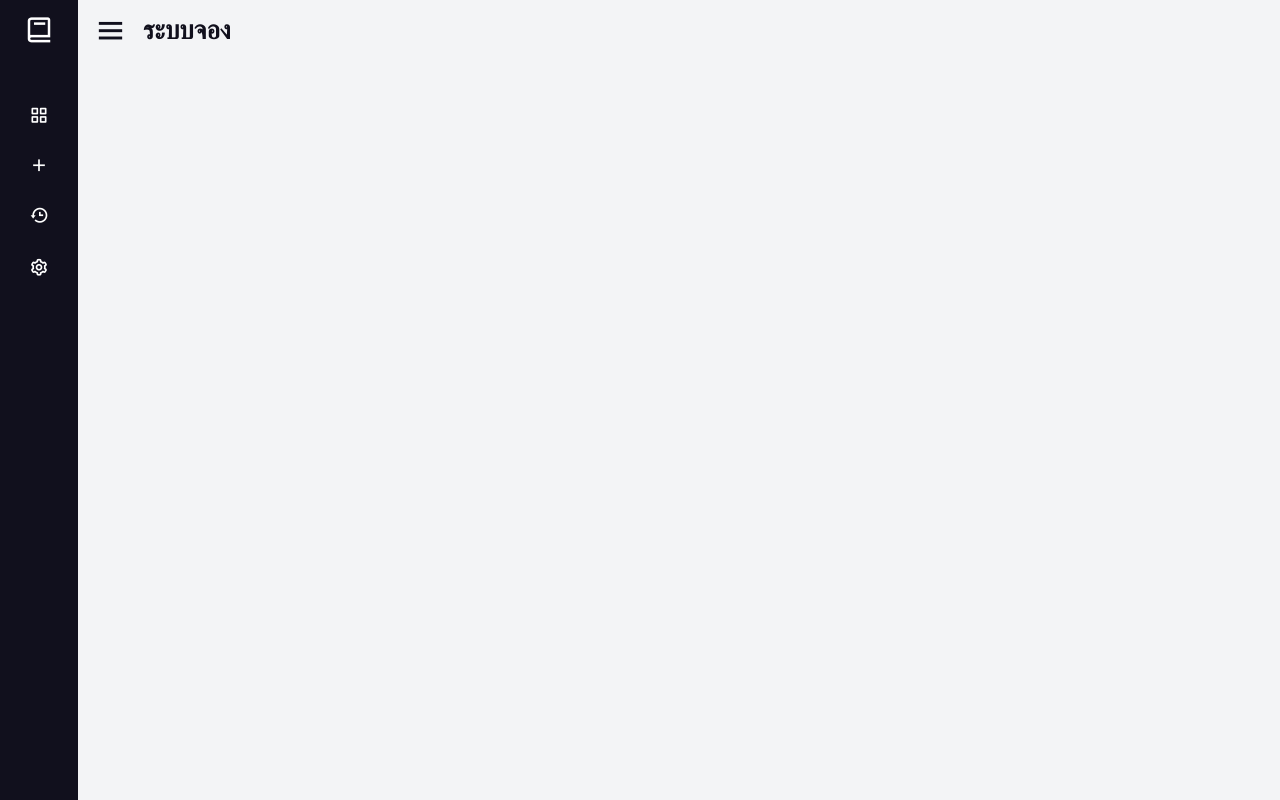
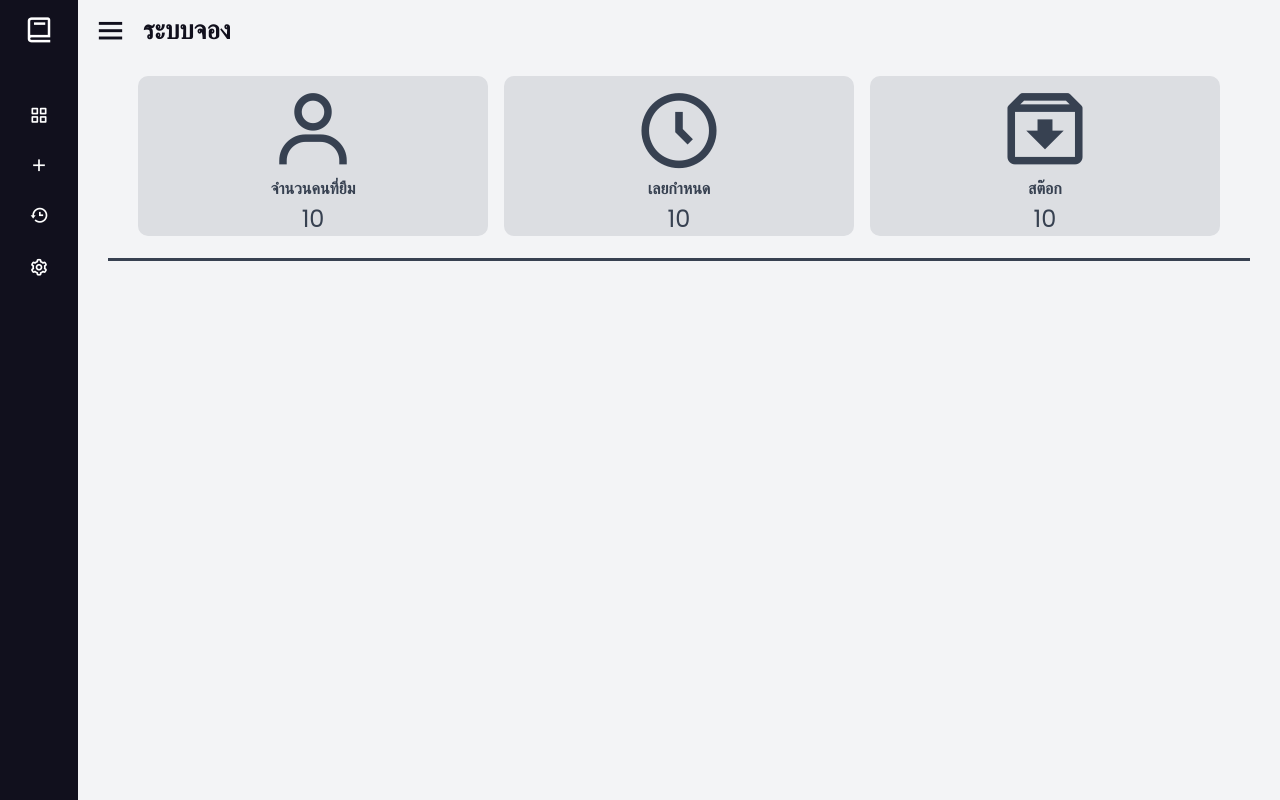
Before and after one commit to JAAAAAAP/bookingphp, a PHP site: page /admin.php in a window 1280 px wide. Run offline with PHP 8.4, Linux system fonts and the light colour scheme.

Commit message:
ตกแต่งหน้าแอดมินเพิ่ม

```diff
--- a/src/admin.php
+++ b/src/admin.php
@@ -44,12 +44,12 @@ $dbcon = new User;
             </li>
             <!-- เพิ่ม -->
             <li>
-                <a href="#">
+                <a href="upload.php">
                     <i class='bx bx-plus'></i>
                     <span class="link_name">เพิ่ม</span>
                 </a>
                 <ul class="sub-menu blank">
-                    <li><a class="link_name" href="#">เพิ่ม</a></li>
+                    <li><a class="link_name" href="upload.php">เพิ่ม</a></li>
                 </ul>
             </li>
             <!-- ประวัติ -->
@@ -103,9 +103,37 @@ $dbcon = new User;
             <i class='bx bx-menu'></i>
             <span class="text">ระบบจอง</span>
         </div>
+        <!-- icon -->
+        <div class="cardcontaner">
+            <div class="card">
+                <div class="carditem">
+                    <a href="#">
+                        <i class='bx bx-user'></i>
+                        <h4>จำนวนคนที่ยืม</h4>
+                        <span>10</span>
+                    </a>
+                </div>
 
+                <div class="carditem">
+                    <a href="#">
+                    <i class='bx bx-time-five' ></i>
+                        <h4>เลยกำหนด</h4>
+                        <span>10</span>
+                    </a>
+                </div>
+
+                <div class="carditem">
+                    <a href="#">
+                        <i class='bx bx-archive-in'></i>
+                        <h4>สต๊อก</h4>
+                        <span>10</span>
+                    </a>
+                </div>
+            </div>
+        </div>
+
+        <hr size="5" color="#374151" width="95%" style="margin-top: 2rem; margin-left:2.5%">
     </section>
-
 
     <script src="js/admin.js"></script>
 </body>
--- a/src/css/admin.css
+++ b/src/css/admin.css
@@ -3,6 +3,7 @@
   margin: 0;
   padding: 0;
   box-sizing: border-box;
+  text-decoration: none;
   font-family: 'Poppins', sans-serif;
 }
 :root {
@@ -249,6 +250,44 @@
   font-size: 26px;
   font-weight: 600;
 }
+.home-section .cardcontaner {
+ display: flex;
+ justify-content: center;
+ margin-top: 1rem;
+}
+.home-section .card {
+  display: grid;
+  grid-template-columns: 1fr 1fr 1fr;
+  box-sizing: border-box;
+  column-gap: 1rem;
+  width: 90%;
+  height: 150px;
+}
+.home-section .card .carditem {
+  display: flex;
+  justify-content: center;
+  align-items: center;
+  background: #DCDEE2;
+  border-radius: 10px;
+}
+.home-section .card .carditem a {
+  display: flex;
+  flex-direction: column;
+  justify-content: center;
+  align-items: center;
+  margin-top: 10px;
+  height: 100%;
+  width: 100%;
+  color:var(--textcolor--);
+}
+.home-section .card .carditem a i{
+  font-size: 90px;
+  height: 90px;
+}
+.home-section .card .carditem a span {
+  font-size: 24px;
+  font-weight:100 bold;
+}
 @media (max-width: 420px) {
   .sidebar.close .nav-links li .sub-menu{
     display: none;
```
Also changed, not shown: src/css/index.css (+5 -4 lines), src/index.php (+7 -0 lines), src/upload.php (added, +16 -0 lines). Lines whose indentation alone changed are shown as unchanged.
